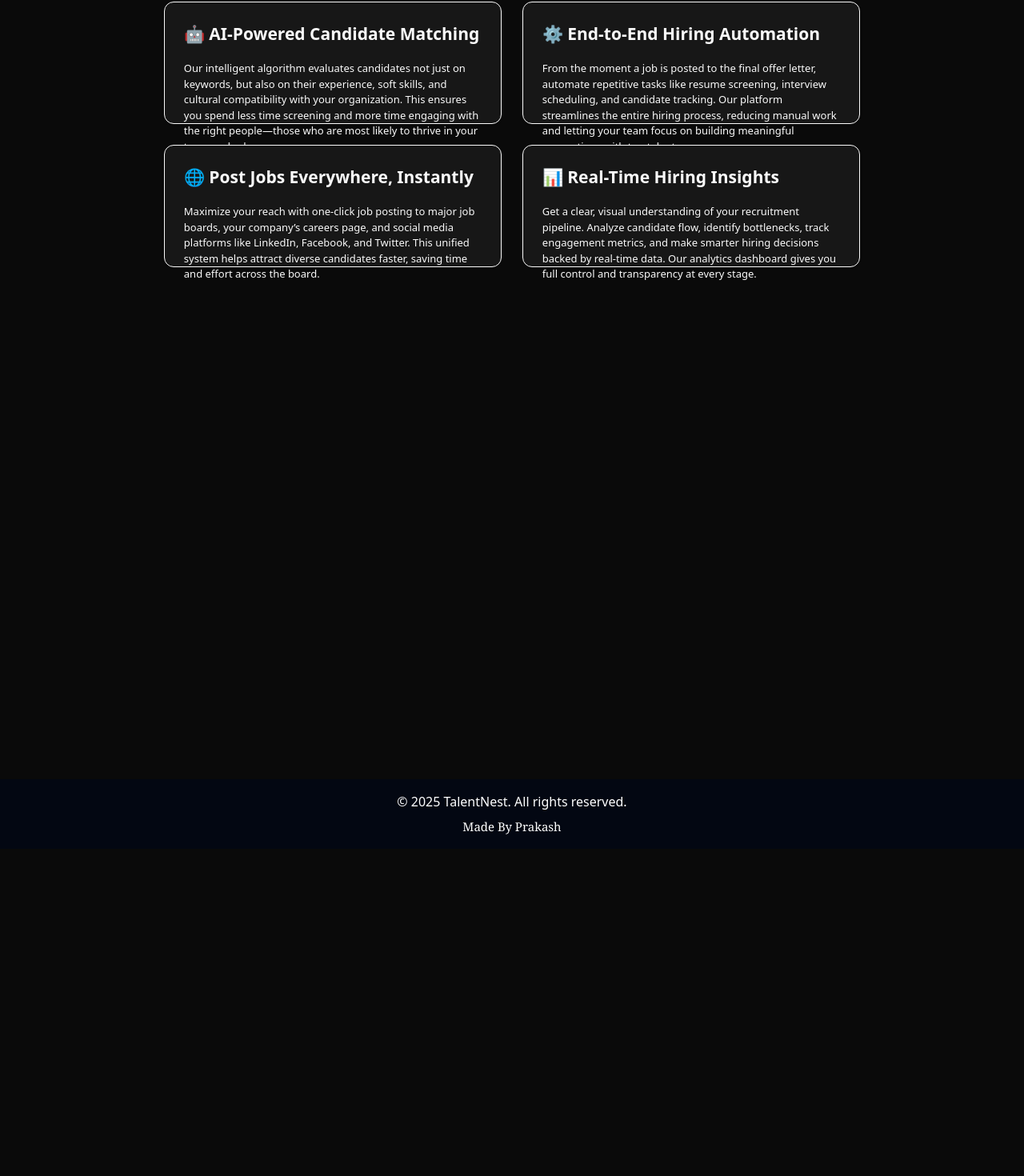
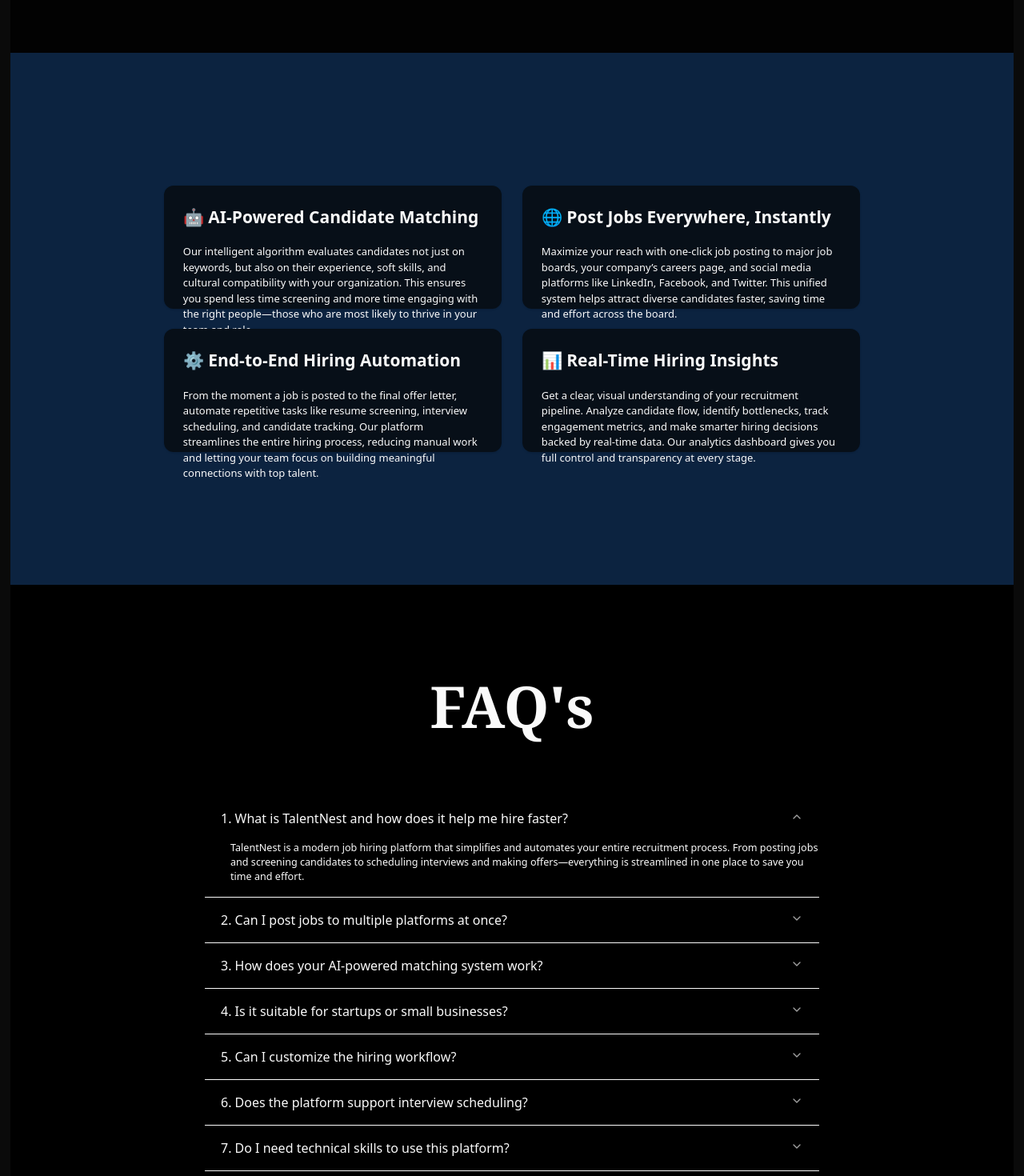
Before and after one commit to sprakash2006/TalentNest--Job-Portal, a React (Vite) app: page / in a window 1280 px wide. Shown: the part 1371-2841 px from the top of the page at 80% size. Before the commit the page ends 2432 px from the top, so only its background shows below. Built offline with nearby package versions, Linux system fonts and the light colour scheme; no server answers.

Commit message:
updated landing-page and added data

```diff
--- /dev/null
+++ b/src/data/faqs.json
@@ -0,0 +1,42 @@
+[
+  {
+    "id": 1,
+    "question": "1. What is TalentNest and how does it help me hire faster?",
+    "answer": "TalentNest is a modern job hiring platform that simplifies and automates your entire recruitment process. From posting jobs and screening candidates to scheduling interviews and making offers—everything is streamlined in one place to save you time and effort."
+  },
+  {
+    "id": 2,
+    "question": "2. Can I post jobs to multiple platforms at once?",
+    "answer": "Yes! With just one click, you can distribute your job openings across multiple top job boards, social media platforms, and your company’s career page—maximizing your reach and attracting more qualified candidates."
+  },
+  {
+    "id": 3,
+    "question": "3. How does your AI-powered matching system work?",
+    "answer": "Our AI analyzes each candidate's skills, experience, and cultural fit to automatically rank applicants for every job. This helps you identify the best matches faster and reduces the time spent reviewing irrelevant applications."
+  },
+  {
+    "id": 4,
+    "question": "4. Is it suitable for startups or small businesses?",
+    "answer": "Absolutely! Whether you're a growing startup or an established company, our platform is designed to scale with your needs. You can manage hiring across multiple roles, teams, or locations—all with simple tools and powerful automation."
+  },
+  {
+    "id": 5,
+    "question": "5. Can I customize the hiring workflow?",
+    "answer": "Yes, our platform offers full customization. You can define stages like resume review, phone screening, technical interviews, and more. Set automated triggers, emails, and reminders to fit your unique hiring process."
+  },
+  {
+    "id": 6,
+    "question": "6. Does the platform support interview scheduling?",
+    "answer": "Yes! Our system allows candidates to book interviews based on your team’s availability. You can integrate with Google Calendar or Outlook and send automated reminders to reduce no-shows."
+  },
+  {
+    "id": 7,
+    "question": "7. Do I need technical skills to use this platform?",
+    "answer": "Not at all. The platform is designed with simplicity in mind. Whether you're an HR professional or a founder, you can easily navigate and manage hiring without any technical knowledge."
+  },
+  {
+    "id": 8,
+    "question": "8. Is my company’s data safe on your platform?",
+    "answer": "Security is a top priority. All your data is encrypted and stored securely using industry-standard protocols. We comply with GDPR and other data protection laws to ensure your information—and your candidates'—is safe."
+  }
+]
--- /dev/null
+++ b/src/data/feature.json
@@ -0,0 +1,23 @@
+[
+    {
+        "title":"🤖 AI-Powered Candidate Matching",
+        "content":"Our intelligent algorithm evaluates candidates not just on keywords, but also on their experience, soft skills, and cultural compatibility with your organization. This ensures you spend less time screening and more time engaging with the right people—those who are most likely to thrive in your team and role.",
+        "id":"1"
+    },
+    {
+        "title":"⚙️ End-to-End Hiring Automation",
+        "content":"From the moment a job is posted to the final offer letter, automate repetitive tasks like resume screening, interview scheduling, and candidate tracking. Our platform streamlines the entire hiring process, reducing manual work and letting your team focus on building meaningful connections with top talent.",
+        "id":"2"
+    },
+    {
+        "title":"🌐 Post Jobs Everywhere, Instantly",
+        "content":"Maximize your reach with one-click job posting to major job boards, your company’s careers page, and social media platforms like LinkedIn, Facebook, and Twitter. This unified system helps attract diverse candidates faster, saving time and effort across the board.",
+        "id":"3"
+    },
+    {
+        "title":"📊 Real-Time Hiring Insights",
+        "content":"Get a clear, visual understanding of your recruitment pipeline. Analyze candidate flow, identify bottlenecks, track engagement metrics, and make smarter hiring decisions backed by real-time data. Our analytics dashboard gives you full control and transparency at every stage.",
+        "id":"4"
+    }
+
+]
--- a/src/pages/landing.jsx
+++ b/src/pages/landing.jsx
@@ -13,12 +13,21 @@
   CardHeader,
   CardTitle,
 } from "@/components/ui/card";
+import {
+  Accordion,
+  AccordionContent,
+  AccordionItem,
+  AccordionTrigger,
+} from "@/components/ui/accordion";
 import companies from "../data/companies.json";
+import faqs from "../data/faqs.json";
+import feature from "../data/feature.json";
 import Autoplay from 'embla-carousel-autoplay';
+
 
 const LandingPage = () => {
   return (
-    <div className="flex flex-col justify-center items-center mb-[50vw] pt-[7vw]">
+    <div className="flex flex-col justify-center items-center pt-[7vw]">
       <section className="flex flex-col justify-center items-center">
           <img className="h-[65%] w-[65%]" src="./Job-Interview.png" alt="" />
         <div className="flex flex-col justify-center items-center text-center gap-5">
@@ -27,19 +36,23 @@
         </div>
       </section>
 
+
+
       <section className="flex gap-[6vw] mt-[10vw]">
         <button className="border-2 px-15 py-4 radius rounded-[10px] hover:rounded-[50px] cursor-pointer duration-200 bg-green-700 border-none text-[20px] font-semibold">Find a Job</button>
         <button className="border-2 px-15 py-4 radius rounded-[10px] hover:rounded-[50px] cursor-pointer duration-200 bg-purple-700 border-none text-[20px] font-semibold">Post a Job</button>
       </section>
 
-      <section className="w-[75vw] mt-[15vw]">
+
+
+      <section className="flex flex-col justify-center items-center w-[98vw] pt-[10vw] mt-[5vw] pb-[15vw] bg-[rgba(0,0,0,0.75)]">
         <p className="pb-[5vw] text-center font-sans text-2xl font-semibold underline decoration-double decoration-2 ">Get Hired in :</p>
-        <Carousel plugins={[Autoplay({delay:900, dragFree: true,})]} className="w-full gap-5">
+        <Carousel plugins={[Autoplay({delay:900, dragFree: true,})]} className="w-[60vw] gap-5">
           <CarouselContent>
             {companies.map(({name, id, path}) => {
               return(
               <CarouselItem key={id} className="basis-1/4">
-                <img src={path} alt={name} className="h-[4vw] object-contain px-5  hover:opacity-100 opacity-80 hover:grayscale-0 grayscale-100 cursor-pointer" />
+                <img src={path} alt={name} className="h-[4vw] object-contain px-5  hover:opacity-100 opacity-80 cursor-pointer" />
               </CarouselItem>
             );
             })}
@@ -47,45 +60,57 @@
         </Carousel>
       </section>
 
+
+
       <section>
-        <div className="flex flex-col justify-center items-center mt-[10vw] gap-[2vw]">
+        <div className="flex flex-col justify-center items-center px-[15vw] py-[13vw] gap-[2vw] bg-[#0C2340]">
           <div className="flex flex-row justify-center items-center gap-[2vw]">
-              <Card className="w-[33vw] h-[12vw] gap-3">
+              {feature
+                  .filter(feature => feature.id % 2 !== 0)
+                  .map(({id,title,content})=> {
+                    return(
+                      <Card className="w-[33vw] h-[12vw] gap-3 bg-[rgb(7,15,24)] border-none" key={id}>
                           <CardHeader>
-                  <CardTitle className="text-[21px]">🤖 AI-Powered Candidate Matching</CardTitle>
+                              <CardTitle className="text-[21px]">{title}</CardTitle>
                           </CardHeader>
                           <CardContent>
-                  <p className="text-[13px]">Our intelligent algorithm evaluates candidates not just on keywords, but also on their experience, soft skills, and cultural compatibility with your organization. This ensures you spend less time screening and more time engaging with the right people—those who are most likely to thrive in your team and role.</p>
+                              <p className="text-[13px]">{content}</p>
                           </CardContent>
                       </Card>
-              <Card className="w-[33vw] h-[12vw] gap-3">
+                    );
+                  })}
+          </div>
+          <div className="flex flex-row justify-center items-center gap-[2vw]">
+              {feature
+                  .filter(feature => feature.id % 2 === 0)
+                  .map(({id,title,content})=> {
+                    return(
+                      <Card className="w-[33vw] h-[12vw] gap-3 bg-[rgb(7,15,24)] border-none" key={id}>
                           <CardHeader>
-                  <CardTitle className="text-[21px]">⚙️ End-to-End Hiring Automation</CardTitle>
+                              <CardTitle className="text-[21px]">{title}</CardTitle>
                           </CardHeader>
                           <CardContent>
-                  <p className="text-[13px]">From the moment a job is posted to the final offer letter, automate repetitive tasks like resume screening, interview scheduling, and candidate tracking. Our platform streamlines the entire hiring process, reducing manual work and letting your team focus on building meaningful connections with top talent.</p>
+                              <p className="text-[13px]">{content}</p>
                           </CardContent>
                       </Card>
-          </div>
-          <div className="flex flex-row justify-center items-center gap-[2vw]">
-              <Card className="w-[33vw] h-[12vw] gap-3">
-                <CardHeader>
-                  <CardTitle className="text-[21px]">🌐 Post Jobs Everywhere, Instantly</CardTitle>
-                </CardHeader>
-                <CardContent>
-                  <p className="text-[13px]">Maximize your reach with one-click job posting to major job boards, your company’s careers page, and social media platforms like LinkedIn, Facebook, and Twitter. This unified system helps attract diverse candidates faster, saving time and effort across the board.</p>
-                </CardContent>
-              </Card>
-              <Card className="w-[33vw] h-[12vw] gap-3">
-                <CardHeader>
-                  <CardTitle className="text-[21px]">📊 Real-Time Hiring Insights</CardTitle>
-                </CardHeader>
-                <CardContent>
-                  <p className="text-[13px]">Get a clear, visual understanding of your recruitment pipeline. Analyze candidate flow, identify bottlenecks, track engagement metrics, and make smarter hiring decisions backed by real-time data. Our analytics dashboard gives you full control and transparency at every stage.</p>
-                </CardContent>
-              </Card>
+                    );
+                  })}
           </div>
         </div>
+      </section>
+
+
+
+      <section className="bg-[#000000] px-[19vw] pt-[9vw] pb-[15vw]">
+        <h1 className="font-serif text-center font-bold text-7xl pb-[6vw]">FAQ's</h1>
+        <Accordion type="single" collapsible className="w-[60vw]" defaultValue={faqs[0]?.id}>
+          {faqs.map(({question, answer, id}) => (
+            <AccordionItem key={id} value={id}>
+              <AccordionTrigger className="hover:no-underline cursor-pointer px-5 text-[1em]">{question}</AccordionTrigger>
+              <AccordionContent className="pl-8 text-[0.9em]">{answer}</AccordionContent>
+            </AccordionItem>
+          ))}
+        </Accordion>
       </section>
 
     </div>
```
Lines whose indentation alone changed are shown as unchanged.
